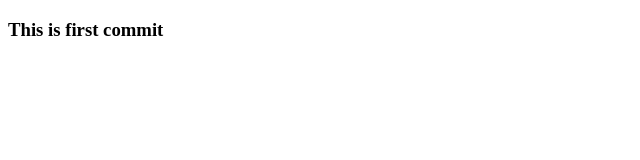
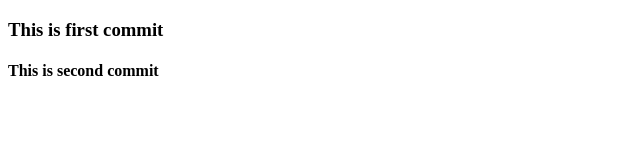
Before and after one commit to HaroldasZapalskis/GIT-HW-HAROLDAS-ZAPALSKIS, a plain HTML site: page index.html in a window 1280 px wide. Shown: the whole page, without its empty margins (0-640 px from the left). Drawn offline with Linux system fonts and the light colour scheme.

Commit message:
Second commit

```diff
--- a/index.html
+++ b/index.html
@@ -9,5 +9,6 @@
 </head>
 <body>
 <h3>This is first commit</h3>
+<h4>This is second commit</h4>
 </body>
 </html>
```
